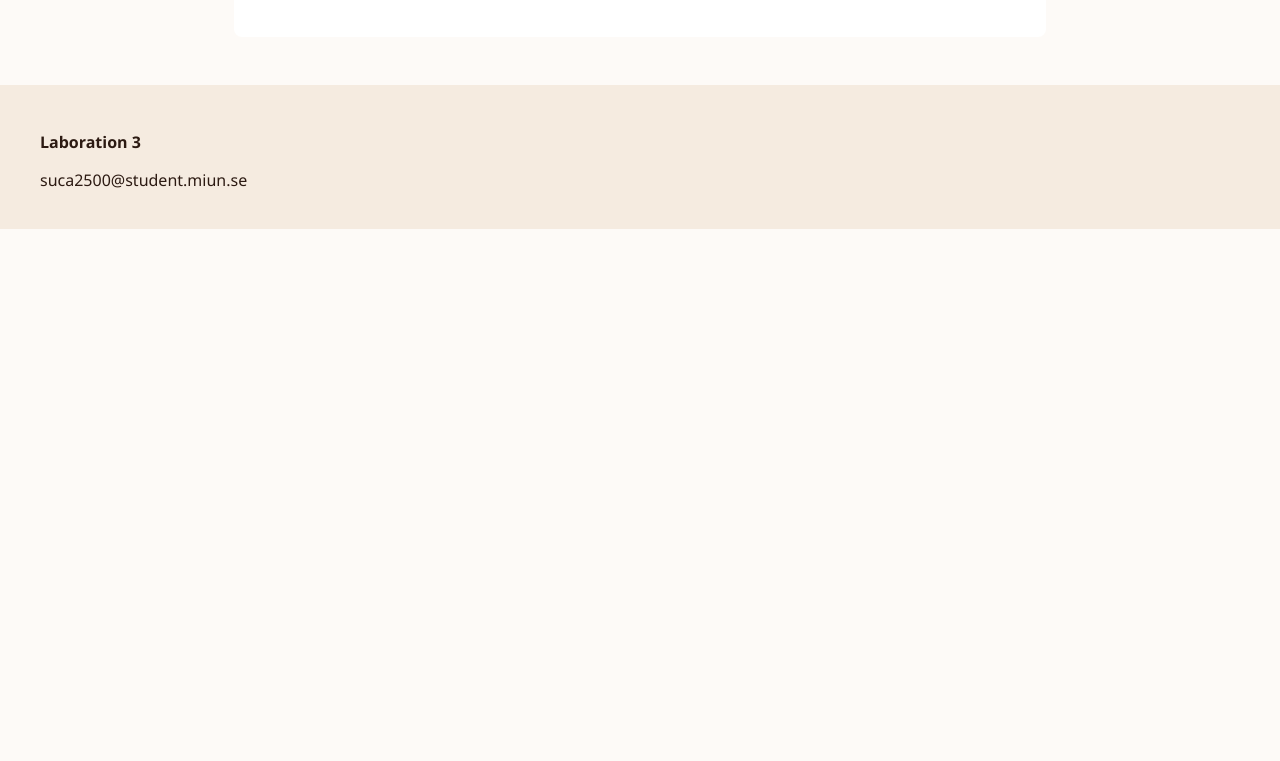
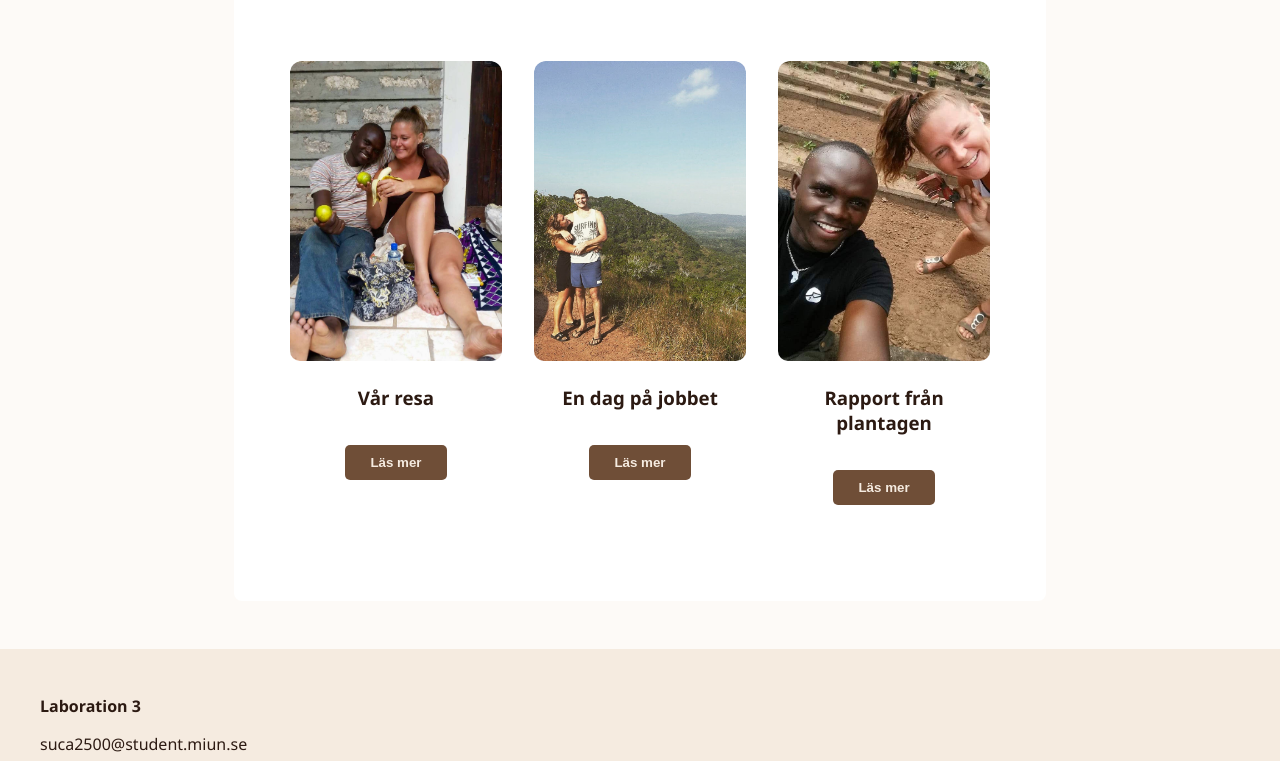
Before and after one commit to SusannaCarlsson90/Labb-3, a website built with Vite: page index.html in a window 1280 px wide. Shown: the part 1336-2097 px from the top of the page. Before the commit the page ends 1565 px from the top, so only its background shows below. Built offline with nearby package versions, Linux system fonts and the light colour scheme.

Commit message:
la till en extend del med tre kort

```diff
--- a/index.html
+++ b/index.html
@@ -44,12 +44,40 @@
     <h2>Vår historia</h2>
     <p>Efter resor runt jorden på jakt efter den perfekta bönan och det perfekta kaffet hade vi inget annat väl än att starta Coffee to go!</p>
     <p>Alla förtjänar den bästa koppen med det bästa kaffet - där vi kan garantera personalens säkerhet och anställningsvillkor. Samt kvalitén på bönorna och plantagen.</p>
-    <p>Allt odlas ekologiskt och ägarna Susanna och Marcus finns på plats på Bali där bönorna odlas, för att garantera dig bästa bönan du kan få - som du kan dricka med 100% gott samvete för både planet och människor.</p>
+    <p>Allt odlas ekologiskt och ägarna Susanna och Marcus finns på plats i Kenya där bönorna odlas, för att garantera dig bästa bönan du kan få - som du kan dricka med 100% gott samvete för både planet och människor.</p>
 <div class="coffee-image">
   <img src="/coffee-milk.jpg" alt="Bild på kaffe och mjölk">
   <img src="/kopp-ryker.jpg" alt="Kopp som ryker av kaffe">
 
 </div>
+
+<section class="info-boxes">
+  <figure class="info">
+    <img src="/frukt.JPG" alt="Bild på kaffe och mjölk">
+    <figcaption>
+      <h3>Vår resa</h3> <button class="btn-read-more">Läs mer</button>
+    </figcaption>
+  </figure>
+
+  <figure class="info">
+    <img src="/macsannaberg.jpg" alt="Bild på kaffe och mjölk">
+    <figcaption>
+      <h3>En dag på jobbet</h3> <button class="btn-read-more">Läs mer</button>
+    </figcaption>
+  </figure>
+
+  <figure class="info">
+    <img src="/glada.JPG" alt="Bild på kaffe och mjölk">
+    <figcaption>
+      <h3>Rapport från plantagen</h3> <button class="btn-read-more">Läs mer</button>
+    </figcaption>
+  </figure>
+
+  </section>
+
+
+
+
 
     </main>
 
--- a/src/css/_components.scss
+++ b/src/css/_components.scss
@@ -1,4 +1,4 @@
-//Bas (variabler, resets, mixins) - Måste ligga först!
+
 @use 'base';
 
 nav { //nästlar nav
--- a/src/css/_layout.scss
+++ b/src/css/_layout.scss
@@ -1,4 +1,58 @@
 @use 'base';
+
+%card-style {
+  background-color: base.$color-main;
+  border-radius: 12px;
+  overflow: hidden; // Gör så att bilden inte sticker ut utanför de runda hörnen
+  display: flex;
+  flex-direction: column;
+}
+
+%button-style {
+  padding: 10px 25px;
+  border: none;
+  border-radius: 5px;
+  font-weight: bold;
+  cursor: pointer;
+  }
+
+  .info-boxes {
+    display: grid;
+    grid-template-columns: repeat(3, 1fr); // Tre kolumner
+    gap: 2rem;
+    margin-top: 3rem;
+    padding: 1rem;
+  }
+
+.info {
+  @extend %card-style;
+  margin: 0;
+
+img {
+  width: 100%;
+  height: 300px;
+  object-fit: cover;
+  border-radius: 10px;
+
+  }
+
+  figcaption {
+    padding: 1.5rem;
+    text-align: center;
+
+    h3 {
+margin-top: 0;
+color: base.$color-text;
+}
+}
+}
+
+.btn-read-more {
+  @extend %button-style;
+  background-color: base.$color-accent;
+  color: base.$color-dark-text;
+  margin: 1rem auto; //centrerar knapp
+}
 
 header {
   background-color: base.$color-header;
@@ -32,7 +86,6 @@ header {
         }
       }
 
-
 footer {
   padding: 1.89rem 2.5rem;
  display: flex;
@@ -49,6 +102,17 @@ footer {
  margin-bottom: 0.5rem;
  font-size: 1rem;
  text-align: left;
+}
+
+@media (max-width: 900px) {
+  .info-boxes {
+    display: flex;
+    flex-direction: column;
+  }
+  .info img {
+    height: auto;
+    object-fit: cover;
+  }
 }
 
 @media (max-width: 768px) {
@@ -85,6 +149,18 @@ footer {
 
   }
 
+  .coffee-image {
+    display: grid;
+    grid-template-columns: 1fr;
+    gap: 1.5rem;
+    margin-top: 2rem;
+  }
+  .info-boxes {
+    display: grid;
+    grid-template-columns: 1fr; // 1 kolumn
+
+  }
+
   /* Footer staplas */
   footer {
     flex-direction: column;
@@ -95,5 +171,4 @@ footer {
   .min-logga {
     width: 12rem;
   }
-
 }
--- a/src/css/main.scss
+++ b/src/css/main.scss
@@ -1,11 +1,13 @@
 //Bas (variabler, resets, mixins) - Måste ligga först!
 @use 'base';
+
+
+//Komponenter (knappar, kort, osv)
+@use 'components';
 
 //Layout (header, footer, grid)
 @use 'layout';
 
-//Komponenter (knappar, kort, osv)
-@use 'components';
 
 .min-logga {
   width: 18rem;
```
Also changed, not shown: public/frukt.JPG (added), public/glada.JPG (added), public/images/Nicopulka.jpg (deleted), public/images/Nicopulka.webp (deleted), public/images/nicomat.jpg (deleted), public/images/nicomat.webp (deleted), public/macsannaberg.jpg (added), public/plantage.jpg (added), 8 other files.
